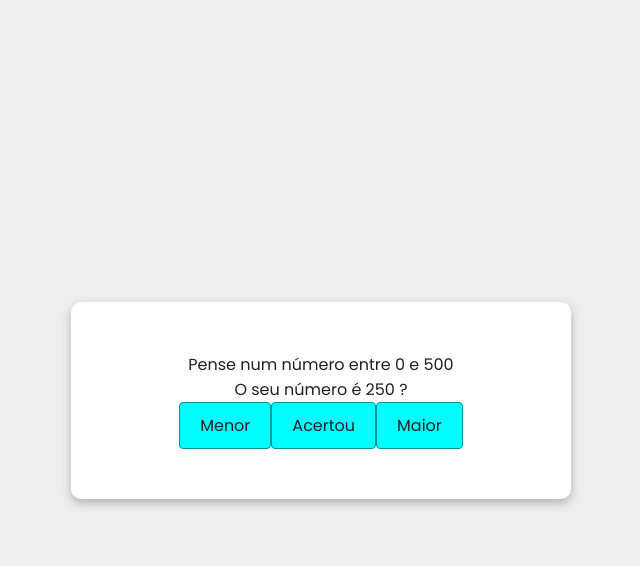
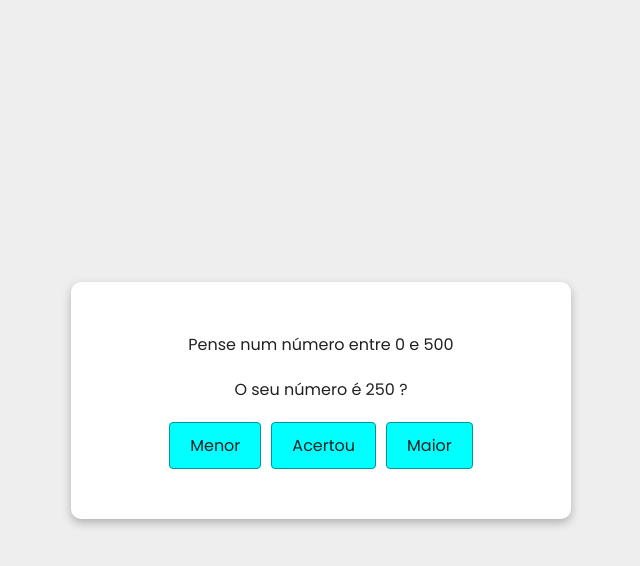
Before and after one commit to victormedeiros1/The-number-that-you-are-thinking, a React (Create React App) app: page / in a window 1280 px wide. Both pictures are taken after a click on the button "Start". Shown: the top 566 px of the page, without its empty margins (319-959 px from the left). Built offline with nearby package versions, Linux system fonts and the light colour scheme.

Commit message:
fix: margins and InGameContainer

```diff
--- a/src/components/Screens/InGame/index.js
+++ b/src/components/Screens/InGame/index.js
@@ -1,6 +1,6 @@
 import React, { useState } from "react";
 import Button from "../../Button";
-
+import { InGameContainer } from "./styles";
 import { useScreen } from "../../../context/Screen";
 import { useAttempts } from "../../../context/Attempts";
 
@@ -29,15 +29,13 @@ function InGame() {
   };
 
   return (
-    <div style={{ textAlign: "center" }}>
-      <div>
-        <p>Pense num número entre 0 e 500</p>
-      </div>
-      <div>O seu número é {machineNumber} ?</div>
+    <InGameContainer style={{ textAlign: "center" }}>
+      <p>Pense num número entre 0 e 500</p>
+      <p>O seu número é {machineNumber} ?</p>
       <Button onClick={isSmaller}>Menor</Button>
       <Button onClick={isRight}>Acertou</Button>
       <Button onClick={isLarger}>Maior</Button>
-    </div>
+    </InGameContainer>
   );
 }
 
--- a/src/components/Screens/InGame/styles.js
+++ b/src/components/Screens/InGame/styles.js
@@ -0,0 +1,12 @@
+import styled from "styled-components";
+
+export const InGameContainer = styled.div`
+  text-align: center;
+
+  p {
+    margin-bottom: 20px;
+  }
+  button {
+    margin: 0 5px;
+  }
+`;
```
